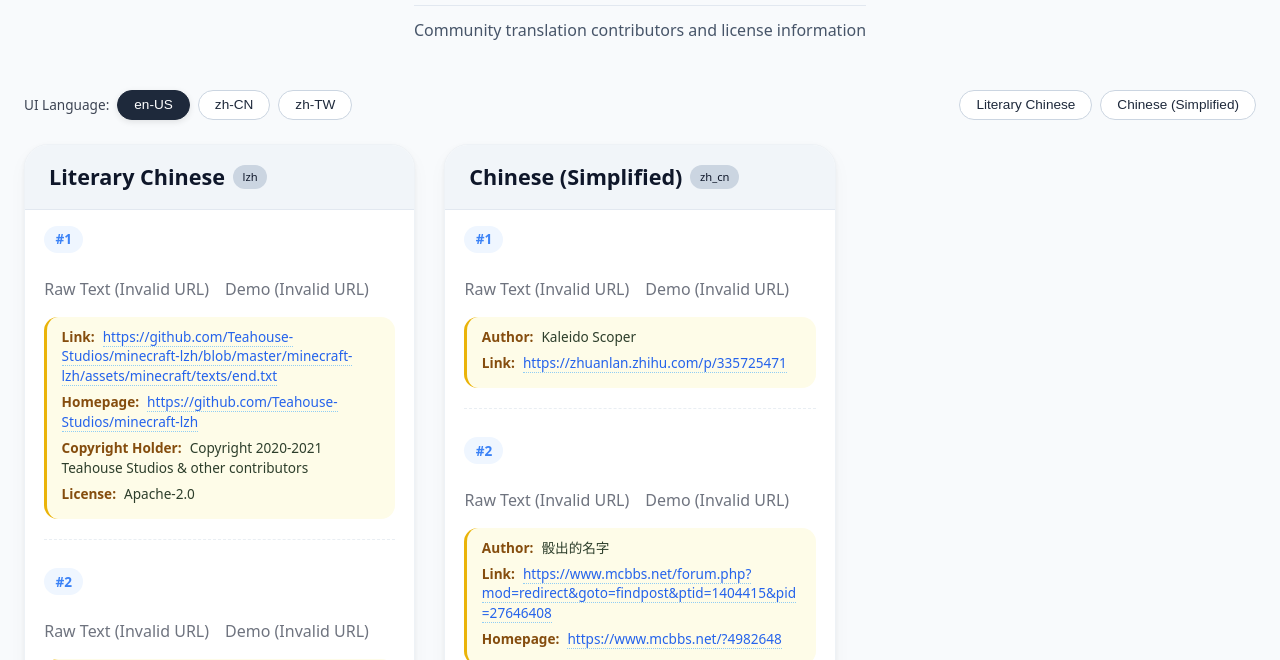
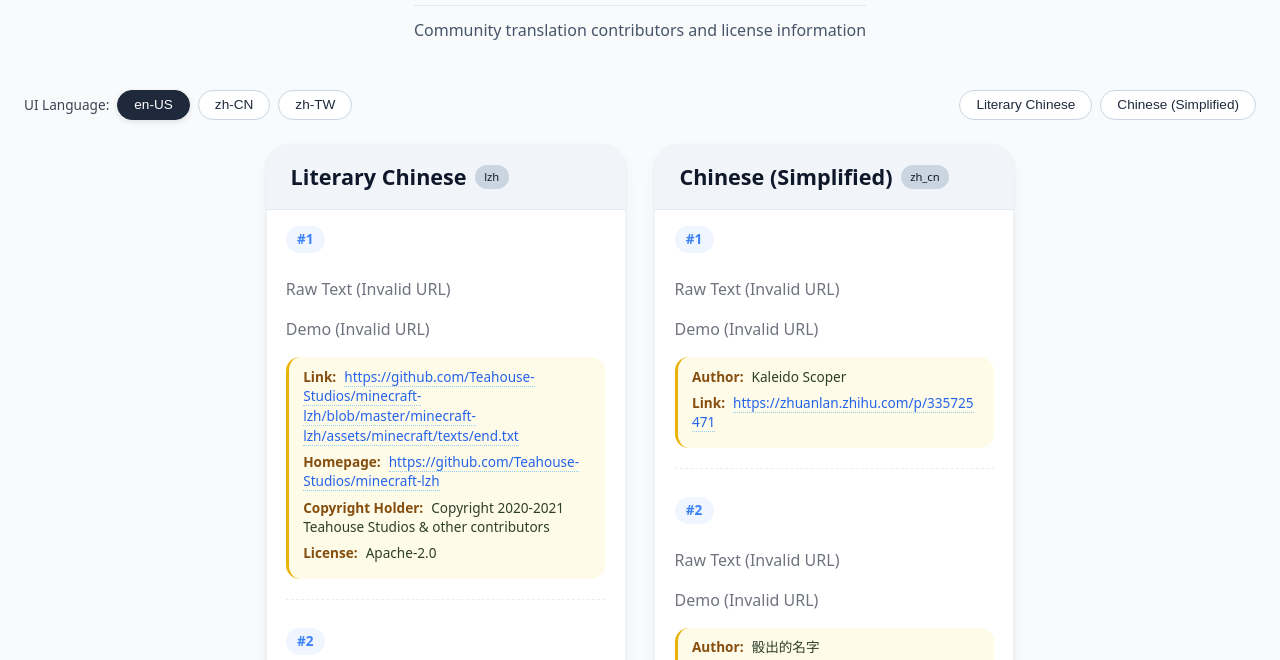
Before and after one commit to Featurehouse/packs.epx.featurehouse.org, a website built with Vite: page v2/translation_copyright.html in a window 1280 px wide. Shown: the part 95-755 px from the top of the page. Built offline with nearby package versions, Linux system fonts and the light colour scheme.

Commit message:
flex-center credits grid

```diff
--- a/v2/translation_copyright.html
+++ b/v2/translation_copyright.html
@@ -79,12 +79,16 @@
             border-color: #94a3b8;
         }
 
-        /* 网格布局 — 鸣谢卡片 */
+        /* 网格布局 — 鸣谢卡片（改为 flex 居中） */
         .credits-grid {
-            display: grid;
-            grid-template-columns: repeat(auto-fill, minmax(360px, 1fr));
+            display: flex;
+            flex-wrap: wrap;
+            justify-content: center;
             gap: 1.8rem;
             margin-bottom: 3rem;
+        }
+        .credits-grid .lang-card {
+            flex: 0 1 360px;
         }
 
         /* 语言卡片 */
@@ -265,7 +269,7 @@
                 padding: 1rem;
             }
             .credits-grid {
-                grid-template-columns: 1fr;
+                gap: 1.2rem;
             }
             .hero h1 {
                 font-size: 1.9rem;
```
